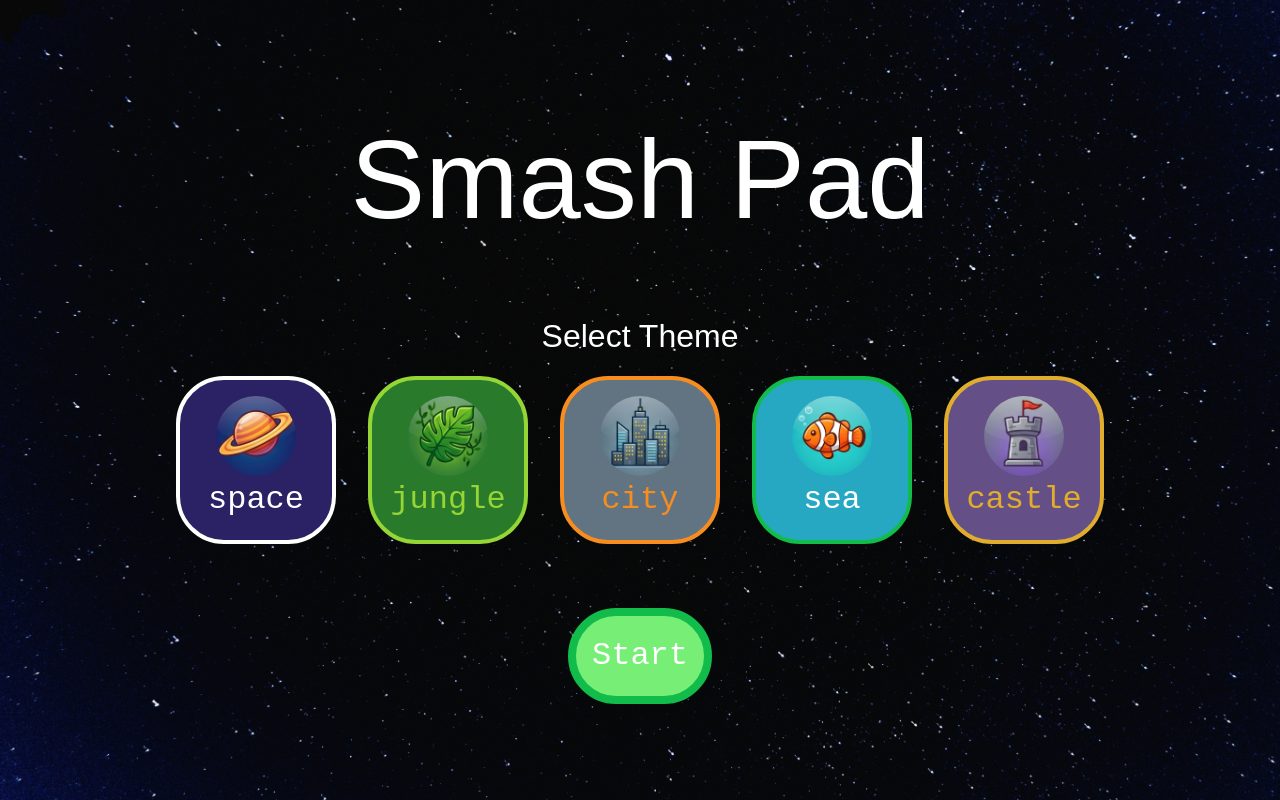
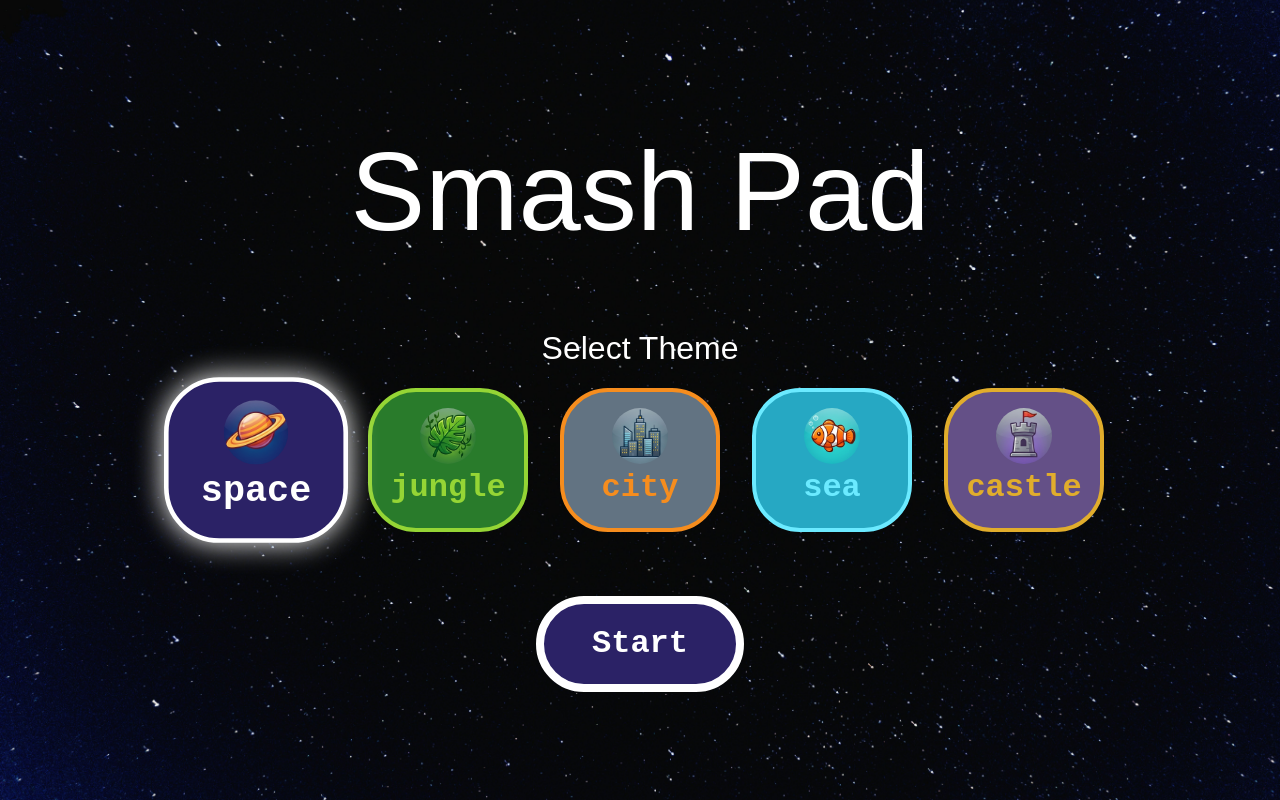
Before and after one commit to rickysoliman/smashpad, a Next.js app: page / in a window 1280 px wide. Built offline with nearby package versions, Linux system fonts and the light colour scheme.

Commit message:
dynamically setting button styling based on themes

```diff
--- a/app/components/landing-page.tsx
+++ b/app/components/landing-page.tsx
@@ -10,8 +10,23 @@ export default function LandingPage({
   useEffect(() => {
     const activeTheme = themes[activeThemeIndex];
 
+    // 1. Set the background image and text color on the body
     document.body.style.backgroundImage = `url('${activeTheme.background}')`;
-    document.body.style.color = `${activeTheme.borderColor}`;
+    document.body.style.color = activeTheme.borderColor; // <-- ADDED THIS LINE
+
+    // 2. Dynamically update the global CSS variables for all buttons
+    document.documentElement.style.setProperty(
+      "--btn-bg",
+      activeTheme.backgroundColor
+    );
+    document.documentElement.style.setProperty(
+      "--btn-border",
+      activeTheme.borderColor
+    );
+    document.documentElement.style.setProperty(
+      "--btn-text",
+      activeTheme.borderColor
+    );
   }, [activeThemeIndex]);
 
   const themes = [
@@ -41,7 +56,7 @@ export default function LandingPage({
       icon: "/sea-icon.png",
       background: "/sea.jpg",
       backgroundColor: "#26a8c3",
-      borderColor: "##6BEAFF",
+      borderColor: "#6beaff",
     },
     {
       name: "castle",
@@ -65,12 +80,15 @@ export default function LandingPage({
           {themes.map((theme, i) => (
             <button
               key={theme.name}
-              className="theme-button"
+              // Conditionally add the "selected" class
+              className={`theme-button ${
+                i === activeThemeIndex ? "selected" : ""
+              }`}
               onClick={() => handleThemeButtonClick(i)}
               style={{
                 backgroundColor: theme.backgroundColor,
                 borderColor: theme.borderColor,
-                color: theme.borderColor,
+                color: theme.borderColor, // We will use this color for the glow effect!
                 borderWidth: "4px",
                 borderStyle: "solid",
               }}
--- a/app/globals.css
+++ b/app/globals.css
@@ -43,15 +43,20 @@ h3 {
 }
 
 button {
-  background-color: #77ef77;
-  padding: 1rem;
+  background-color: var(--btn-bg);
+  border: 0.5rem solid var(--btn-border);
+  color: var(--btn-text);
+  padding: 1rem 3rem;
   font-size: 2rem;
   font-family: monospace;
-  border: 0.5rem solid #12bc4b;
+  font-weight: bold;
   border-radius: 3rem;
+  transition: transform 0.2s ease, filter 0.2s ease;
 
   &:hover {
     cursor: pointer;
+    transform: scale(1.05);
+    filter: brightness(1.2);
   }
 }
 
@@ -77,11 +82,22 @@ button {
   justify-content: center;
   align-items: center;
   margin: 1rem;
+  transition: transform 0.2s ease, filter 0.2s ease, box-shadow 0.2s ease;
+}
+
+.theme-button:hover {
+  transform: scale(1.05);
+  filter: brightness(1.2);
+}
+
+.theme-button.selected {
+  transform: scale(1.15);
+  box-shadow: 0 0 25px currentColor;
 }
 
 .theme-button-icon {
   border-radius: 50%;
-  height: 5rem;
+  width: 5rem;
 }
 
 @keyframes floatAndFade {
```
